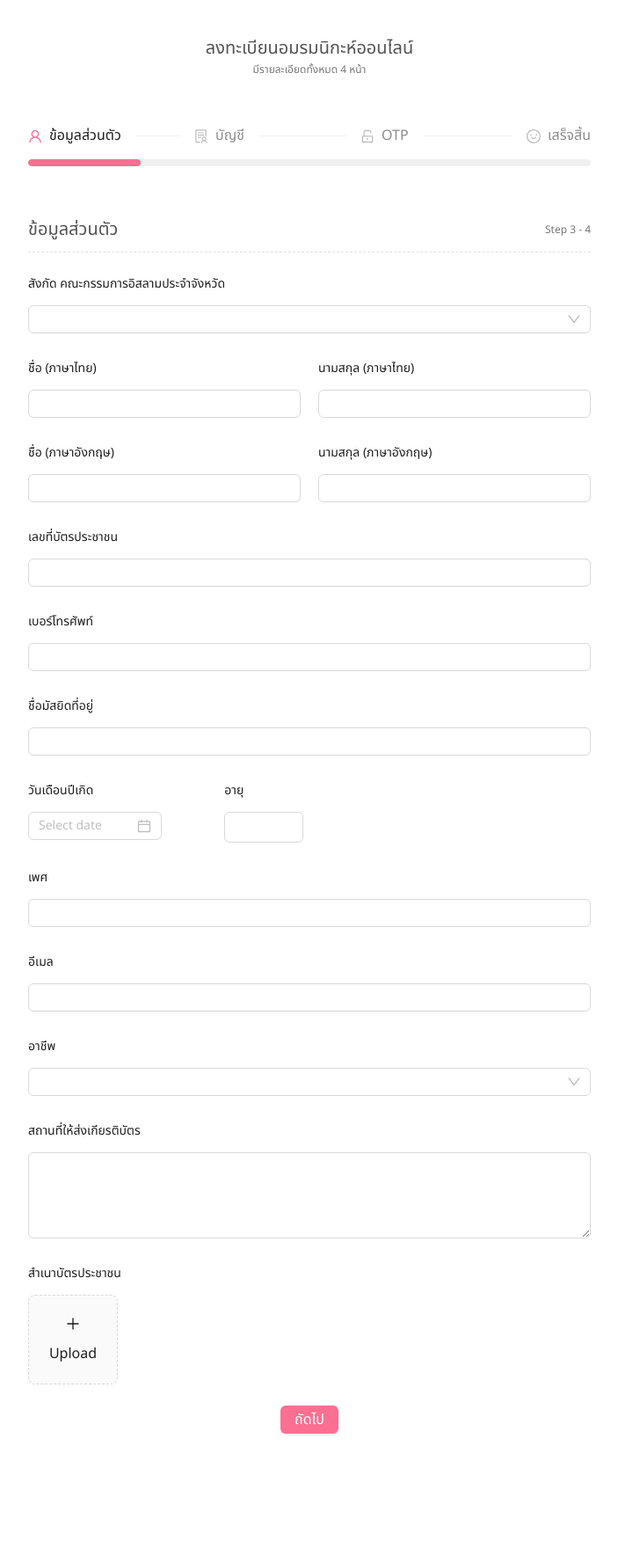
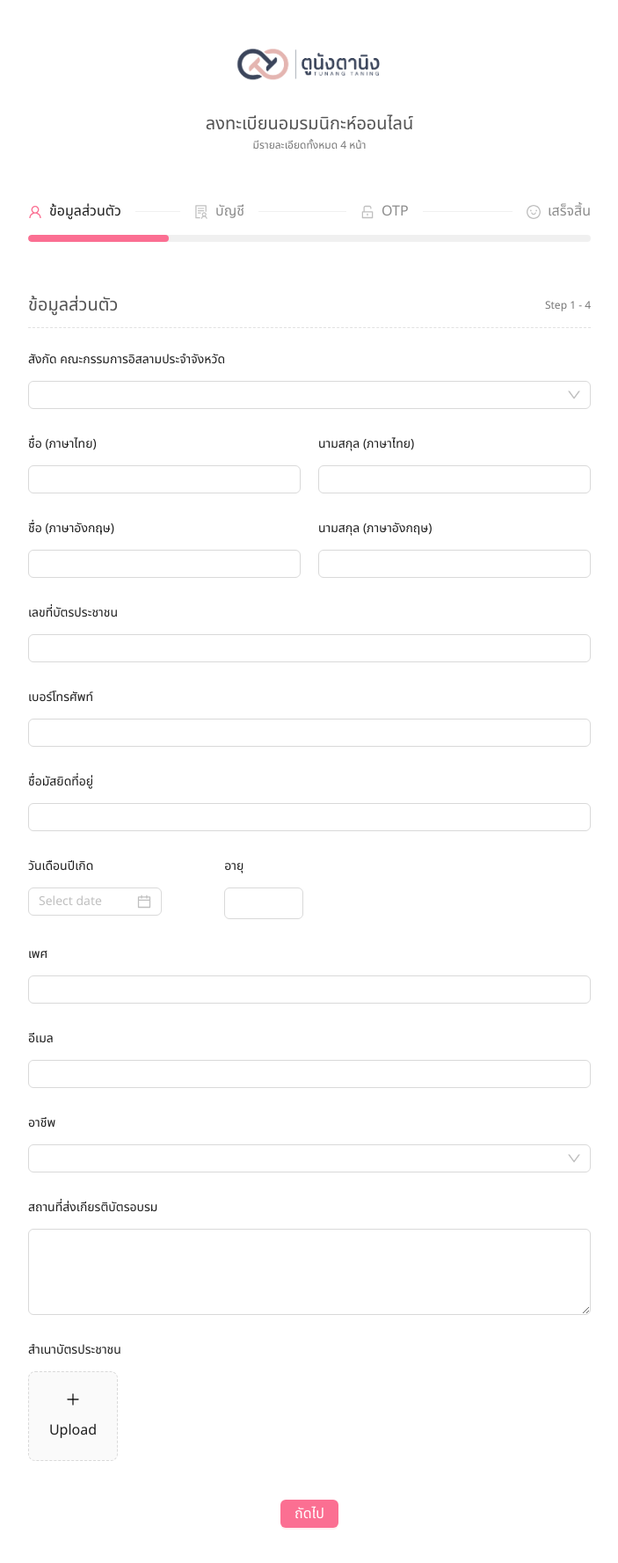
Before and after one commit to FARmer037/tunang-taning, a React (Create React App) app: page /register in a window 1280 px wide. Shown: the whole page at 88% size, without its empty margins (288-991 px from the left). Before the commit the page ends 1670 px from the top, so only its background shows below. Built offline with nearby package versions, Linux system fonts and the light colour scheme.

Commit message:
design register page done

```diff
--- a/package.json
+++ b/package.json
@@ -16,6 +16,7 @@
     "react": "^18.2.0",
     "react-auth-kit": "^2.9.0",
     "react-dom": "^18.2.0",
+    "react-otp-input": "^3.0.0",
     "react-page-visibility": "^7.0.0",
     "react-player": "^2.12.0",
     "react-quill": "^2.0.0",
--- a/src/App.js
+++ b/src/App.js
@@ -10,7 +10,6 @@ import Pay from './Pay'
 import VideoPlayer from './VideoPlayer'
 import Certificate from './Certificate'
 import Register from './Register'
-import Register2 from './Register2'
 
 export const ScoreContext = createContext()
 
@@ -29,7 +28,7 @@ function App() {
       >
         <Routes>
           <Route path='/' element={<Login />} />
-          <Route path='/register' element={<Register2 />} />
+          <Route path='/register' element={<Register />} />
           <Route path='/courses' element={<Courses />} />
           <Route path='/dashboard' element={<DashBoard />} />
           <Route path='/quiz/:id' element={<Quiz />} />
--- a/src/Register.js
+++ b/src/Register.js
@@ -1,149 +1,127 @@
 import React, { useState } from 'react'
 import './styles/Register.scss'
-import { PlusOutlined } from '@ant-design/icons'
-import {
-    Button,
-    DatePicker,
-    Form,
-    Input,
-    InputNumber,
-    Select,
-    Upload,
-} from 'antd'
+import RegisterForm from './components/RegisterForm'
+import { UnlockOutlined, SmileOutlined, SolutionOutlined, UserOutlined } from '@ant-design/icons'
+import { Steps, Progress, Button } from 'antd'
+import { useNavigate } from 'react-router-dom'
 
-const { TextArea } = Input
+// status list
+// 1. wait
+// 2. process
+// 3. finish
+
+const steps = [
+    {
+        id: 1,
+        title: 'ข้อมูลส่วนตัว',
+        status: 'process',
+        icon: 'UserOutlined',
+    },
+    {
+        id: 2,
+        title: 'บัญชี',
+        status: 'process',
+        icon: 'UserOutlined',
+    },
+    {
+        id: 3,
+        title: 'OTP',
+        status: 'process',
+        icon: 'UserOutlined',
+    },
+    {
+        id: 4,
+        title: 'เสร็จสิ้น',
+        status: 'process',
+        icon: 'UserOutlined',
+    },
+]
 
 const Register = () => {
+    const [step, setStep] = useState(1)
+
+    const navigate = useNavigate()
+
+    const getStepTitle = (id) => {
+        const step = steps.find(step => step.id === id)
+
+        return step.title
+    }
+
     return (
         <div className='register'>
-            <div className='register__card'>
+            <div className='register__content'>
                 <img src={require('./images/logo.png')} alt='login image' />
-                <h1>ลงทะเบียน</h1>
 
-                <div className='register__card-form'>
-                    <div className='left'>
-                        <Form
-                            labelCol={{
-                                span: 8,
-                            }}
-                            wrapperCol={{
-                                span: 14,
-                            }}
-                            layout='horizontal'
-                            style={{
-                                width: '100%',
-                            }}
-                        >
-                            <Form.Item label='ชื่อ-สกุล (ไทย)'>
-                                <Input />
-                            </Form.Item>
+                <h2>ลงทะเบียนอมรมนิกะห์ออนไลน์</h2>
+                <p>มีรายละเอียดทั้งหมด 4 หน้า</p>
 
-                            <Form.Item label='ชื่อ-สกุล (อาหรับ)'>
-                                <Input />
-                            </Form.Item>
+                <div className='register__content-step'>
+                    <Steps
+                        items={[
+                            {
+                                title: 'ข้อมูลส่วนตัว',
+                                status: step === 1 ? 'process' : 'finish',
+                                icon: <UserOutlined />,
+                            },
+                            {
+                                title: 'บัญชี',
+                                status: step === 2 ? 'process' : step > 2 ? 'finish' : 'wait',
+                                icon: <SolutionOutlined />,
+                            },
+                            {
+                                title: 'OTP',
+                                status: step === 3 ? 'process' : step > 2 ? 'finish' : 'wait',
+                                icon: <UnlockOutlined />,
+                            },
+                            {
+                                title: 'เสร็จสิ้น',
+                                status: step === 4 ? 'finish' : 'wait',
+                                icon: <SmileOutlined />,
+                            },
+                        ]}
+                    />
 
-                            <Form.Item label='เลขที่บัตรประชาชน'>
-                                <Input />
-                            </Form.Item>
+                    <Progress percent={step * 100 / 4} showInfo={false} style={{ padding: 0, margin: 0 }} />
+                </div>
 
-                            <Form.Item label='เบอร์โทรศัพท์'>
-                                <Input />
-                            </Form.Item>
+                <div className='register__content-title'>
+                    <h2>{getStepTitle(step)}</h2>
+                    <p>Step {step} - 4</p>
+                </div>
 
-                            <Form.Item label='อีเมล'>
-                                <Input />
-                            </Form.Item>
+                <RegisterForm step={step} />
 
-                            <Form.Item label='รหัสผ่าน'>
-                                <Input.Password />
-                            </Form.Item>
+                <div className='register__content-button'>
+                    {
+                        step !== 1 && step !== 4 && (
+                            <Button
+                                style={{ marginRight: 20 }}
+                                onClick={() => setStep(step - 1)}
+                            >
+                                ย้อนกลับ
+                            </Button>
+                        )
+                    }
 
-                            <Form.Item label='ยืนยันรหัสผ่าน'>
-                                <Input.Password />
-                            </Form.Item>
-                        </Form>
-                    </div>
-
-                    <div className='middle'>
-                        <Form
-                            labelCol={{
-                                span: 8,
-                            }}
-                            wrapperCol={{
-                                span: 14,
-                            }}
-                            layout='horizontal'
-                            style={{
-                                width: '100%',
-                            }}
-                        >
-                            <Form.Item label='เพศ'>
-                                <Input />
-                            </Form.Item>
-
-                            <Form.Item label='อาชีพ'>
-                                <Select>
-                                    <Select.Option value='demo'>Demo</Select.Option>
-                                </Select>
-                            </Form.Item>
-
-                            <Form.Item label='วันเดือนปีเกิด'>
-                                <DatePicker />
-                            </Form.Item>
-
-                            <Form.Item label='อายุ'>
-                                <InputNumber />
-                            </Form.Item>
-
-                            <Form.Item label='สำเนาบัตรประชาชน' valuePropName='fileList'>
-                                <Upload action='/upload.do' listType='picture-card'>
-                                    <div>
-                                        <PlusOutlined />
-                                        <div
-                                            style={{
-                                                marginTop: 8,
-                                            }}
-                                        >
-                                            Upload
-                                        </div>
-                                    </div>
-                                </Upload>
-                            </Form.Item>
-                        </Form>
-                    </div>
-
-                    <div className='right'>
-                        <Form
-                            labelCol={{
-                                span: 8,
-                            }}
-                            wrapperCol={{
-                                span: 14,
-                            }}
-                            layout='horizontal'
-                            style={{
-                                width: '100%',
-                            }}
-                        >
-                            <Form.Item label='ชื่อมัสยิดที่อยู่'>
-                                <Input />
-                            </Form.Item>
-
-                            <Form.Item label='สังกัด คณะกรรมการอิสลามประจำจังหวัด' className='wrap-label'>
-                                <Select>
-                                    <Select.Option value='demo'>Demo</Select.Option>
-                                </Select>
-                            </Form.Item>
-
-                            <Form.Item label='สถานที่ให้ส่งเกียรติบัตร' className='wrap-label'>
-                                <TextArea rows={4} />
-                            </Form.Item>
-
-                            <Form.Item>
-                                <Button type='primary' className='register__button' >ลงทะเบียน</Button>
-                            </Form.Item>
-                        </Form>
-                    </div>
+                    {
+                        step === 4 ? (
+                            <Button
+                                type='primary'
+                                onClick={() => navigate('/')}
+                                style={{ marginTop: 26 }}
+                            >
+                                เข้าสู่ระบบ
+                            </Button>
+                        ) : (
+                            <Button
+                                type='primary'
+                                onClick={() => setStep(step + 1)}
+                            >
+                                ถัดไป
+                            </Button>
+                        )
+                    }
                 </div>
             </div>
         </div>
--- a/src/Register2.js
+++ /dev/null
@@ -1,65 +0,0 @@
-import React, { useState } from 'react'
-import './styles/Register.scss'
-import RegisterForm from './components/RegisterForm'
-import { UnlockOutlined, SmileOutlined, SolutionOutlined, UserOutlined } from '@ant-design/icons'
-import { Steps, Progress, Button } from 'antd'
-
-// status list
-// 1. wait
-// 2. process
-// 3. finish
-
-const Register2 = () => {
-    const [step, setStep] = useState(1)
-
-    return (
-        <div className='register2'>
-            <div className='register2__content'>
-                <h2>ลงทะเบียนอมรมนิกะห์ออนไลน์</h2>
-                <p>มีรายละเอียดทั้งหมด 4 หน้า</p>
-
-                <div className='register2__content-step'>
-                    <Steps
-                        items={[
-                            {
-                                title: 'ข้อมูลส่วนตัว',
-                                status: 'process',
-                                icon: <UserOutlined />,
-                            },
-                            {
-                                title: 'บัญชี',
-                                status: 'wait',
-                                icon: <SolutionOutlined />,
-                            },
-                            {
-                                title: 'OTP',
-                                status: 'wait',
-                                icon: <UnlockOutlined />,
-                            },
-                            {
-                                title: 'เสร็จสิ้น',
-                                status: 'wait',
-                                icon: <SmileOutlined />,
-                            },
-                        ]}
-                    />
-
-                    <Progress percent={20} showInfo={false} style={{ padding: 0, margin: 0 }} />
-                </div>
-
-                <div className='register2__content-title'>
-                    <h2>ข้อมูลส่วนตัว</h2>
-                    <p>Step 3 - 4</p>
-                </div>
-
-                <RegisterForm step={step} />
-
-                <div className='register2__content-button'>
-                    <Button type='primary'>ถัดไป</Button>
-                </div>
-            </div>
-        </div>
-    )
-}
-
-export default Register2
--- a/src/components/RegisterForm.js
+++ b/src/components/RegisterForm.js
@@ -1,8 +1,7 @@
-import React from 'react'
+import React, { useState } from 'react'
 import '../styles/Register.scss'
 import { PlusOutlined } from '@ant-design/icons'
 import {
-    Button,
     DatePicker,
     Form,
     Input,
@@ -12,12 +11,18 @@ import {
     Col,
     Row
 } from 'antd'
+import OtpInput from 'react-otp-input'
+import SuccessIcon from '../images/success.png'
 
 const { TextArea } = Input
 
 const RegisterForm = ({ step }) => {
+    const [otp, setOtp] = useState('')
+
+    switch (step) {
+        case 1:
             return (
-        <div className='register2__content-form'>
+                <div className='register__content-form'>
                     <Form
                         labelWrap
                         labelCol={{ span: 24 }}
@@ -29,7 +34,12 @@ const RegisterForm = ({ step }) => {
                     >
                         <Form.Item label='สังกัด คณะกรรมการอิสลามประจำจังหวัด'>
                             <Select>
-                        <Select.Option value='demo'>Demo</Select.Option>
+                                <Select.Option value='demo1'>Demo</Select.Option>
+                                <Select.Option value='demo2'>Demo</Select.Option>
+                                <Select.Option value='demo3'>Demo</Select.Option>
+                                <Select.Option value='demo4'>Demo</Select.Option>
+                                <Select.Option value='demo5'>Demo</Select.Option>
+                                <Select.Option value='demo6'>Demo</Select.Option>
                             </Select>
                         </Form.Item>
 
@@ -94,11 +104,13 @@ const RegisterForm = ({ step }) => {
 
                         <Form.Item label='อาชีพ'>
                             <Select>
-                        <Select.Option value='demo'>Demo</Select.Option>
+                                <Select.Option value='demo1'>Demo</Select.Option>
+                                <Select.Option value='demo2'>Demo</Select.Option>
+                                <Select.Option value='demo3'>Demo</Select.Option>
                             </Select>
                         </Form.Item>
 
-                <Form.Item label='สถานที่ให้ส่งเกียรติบัตร' className='wrap-label'>
+                        <Form.Item label='สถานที่ส่งเกียรติบัตรอบรม' className='wrap-label'>
                             <TextArea rows={4} />
                         </Form.Item>
 
@@ -119,6 +131,65 @@ const RegisterForm = ({ step }) => {
                     </Form>
                 </div>
             )
+
+        case 2:
+            return (
+                <div className='register__content-form'>
+                    <Form
+                        labelWrap
+                        labelCol={{ span: 24 }}
+                        wrapperCol={{ span: 24 }}
+                        layout='horizontal'
+                        style={{
+                            width: '100%',
+                        }}
+                    >
+                        <Form.Item label='ชื่อผู้ใช้'>
+                            <Input />
+                        </Form.Item>
+
+                        <Form.Item label='รหัสผ่าน'>
+                            <Input.Password />
+                        </Form.Item>
+
+                        <Form.Item label='ยืนยันรหัสผ่าน'>
+                            <Input.Password />
+                        </Form.Item>
+                    </Form>
+                </div>
+            )
+
+        case 3:
+            return (
+                <div className='register__content-form'>
+                    <p>ใส่รหัส OTP 6 หลัก</p>
+                    <h3>SMS จะส่งไปยังเบอร์โทรศัพท์ ******8356</h3>
+
+                    <div className='otp-input'>
+                        <OtpInput
+                            value={otp}
+                            onChange={setOtp}
+                            numInputs={6}
+                            renderSeparator={<span> - </span>}
+                            inputStyle={{ marginRight: 4, marginLeft: 4, width: 26, padding: 4, borderRadius: 6, borderWidth: 1 }}
+                            renderInput={(props) => <input {...props} />}
+                        />
+                    </div>
+
+                    <p>รหัสอ้างอิง:UERT2567</p>
+                </div>
+            )
+
+        case 4:
+            return (
+                <div className='register__content-form'>
+                    <img src={SuccessIcon} alt='success-icon' />
+                    <h2>ลงทะเบียนสำเร็จ</h2>
+                </div>
+            )
+
+        default: return <></>
+    }
 }
 
 export default RegisterForm
--- a/src/styles/Register.scss
+++ b/src/styles/Register.scss
@@ -1,150 +1,21 @@
 @import "./Variables.scss";
 
-@mixin form {
-  display: flex;
-  flex: 1;
-}
-
 .register {
-  @include center();
-  width: 100%;
-  height: 100vh;
-  color: $darkGray;
-}
-
-.register__card {
-  @include center();
-  background-color: white;
-  width: 90%;
-  height: 80%;
-  box-shadow: $boxShadow;
-
-  img {
-    width: 200px;
-  }
-
-  h1 {
-    font-size: $lg;
-    font-weight: 400;
-    margin: 30px 0;
-  }
-}
-
-.register__card-form {
-  display: flex;
-  width: 100%;
-  margin-top: 20px;
-
-  .left {
-    @include form();
-    border-right: $lightBorder;
-  }
-  .middle {
-    @include form();
-    border-right: $lightBorder;
-  }
-  .right {
-    @include form();
-    padding: 0 10px;
-  }
-}
-
-.register__button {
-  margin-left: 170px;
-}
-
-.wrap-label {
-  .ant-form-item-label {
-    white-space: normal;
-  }
-}
-
-//  for iPad
-@media screen and (max-width: 820px) {
-  .register {
-    justify-content: flex-start;
-  }
-
-  .register__card {
-    height: auto;
-    width: 85%;
-
-    h1 {
-      margin: 20px 0;
-    }
-  }
-
-  .register__card-form {
-    flex-direction: column;
-    margin-top: 10px;
-
-    .left {
-      border-bottom: $lightBorder;
-      border-right: none;
-      padding-bottom: 10px;
-      margin-bottom: 30px;
-    }
-    .middle {
-      border-bottom: $lightBorder;
-      border-right: none;
-      padding-bottom: 10px;
-      margin-bottom: 30px;
-    }
-  }
-
-  .register__button {
-    margin-left: 220px;
-  }
-}
-
-// for Smartphone
-@media screen and (max-width: 600px) {
-  .register {
-    justify-content: flex-start;
-  }
-
-  .register__card {
-    height: auto;
-    width: 95%;
-    padding: 10px;
-
-    h1 {
-      margin: 20px 0;
-    }
-  }
-
-  .register__card-form {
-    flex-direction: column;
-    margin-top: 10px;
-
-    .left {
-      border-bottom: $lightBorder;
-      border-right: none;
-      margin-bottom: 30px;
-    }
-    .middle {
-      border-bottom: $lightBorder;
-      border-right: none;
-      margin-bottom: 30px;
-    }
-  }
-
-  .register__button {
-    margin-left: 0px;
-  }
-}
-
-.register2 {
   display: flex;
   justify-content: center;
   padding: 40px 0;
 }
 
-.register2__content {
+.register__content {
   width: 50%;
   display: flex;
   flex-direction: column;
   align-items: center;
+
+  img {
+    width: 200px;
+    margin-bottom: 20px;
+  }
 
   h2 {
     font-size: $lg;
@@ -158,12 +29,12 @@
   }
 }
 
-.register2__content-step {
+.register__content-step {
   width: 100%;
   margin: 50px 0;
 }
 
-.register2__content-title {
+.register__content-title {
   display: flex;
   justify-content: space-between;
   align-items: center;
@@ -173,12 +44,51 @@
   border-bottom: $lightBorder;
 }
 
-.register2__content-form {
+.register__content-form {
   width: 100%;
+  display: flex;
+  flex-direction: column;
+  align-items: center;
+
+  img {
+    width: 70px;
+    height: 70px;
+  }
+
+  h3 {
+    font-size: $md;
+    color: $darkGray;
+    font-weight: 400;
+  }
+
+  p {
+    margin-bottom: 10px;
+  }
+
+  .otp-input {
+    margin: 30px 0;
+
+    input:focus {
+      outline: none !important;
+      border: 1px solid $primaryPink;
+      box-shadow: 0 0 2px $primaryPink;
+    }
+  }
 }
 
-.register2__content-button {
+.register__content-button {
   width: 100%;
   display: flex;
   justify-content: center;
+  margin-top: 20px;
 }
+
+@media screen and (max-width: 600px) {
+  .register__content {
+    width: 90%;
+
+    h2 {
+      font-size: $md;
+    }
+  }
+}
```
Also changed, not shown: src/images/success.png (added), 1 other file (tests, documents, lock files or other folders). Lines whose indentation alone changed are shown as unchanged.
